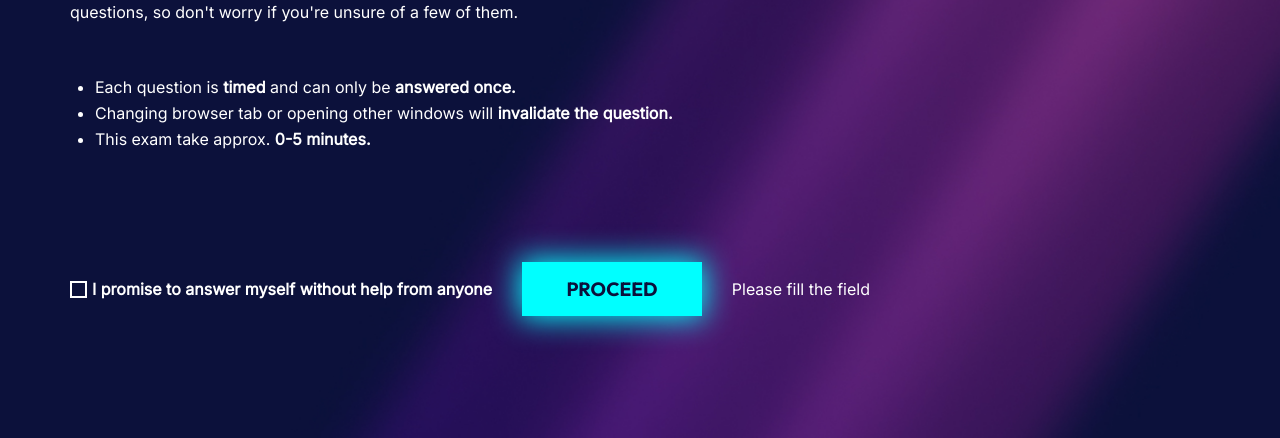
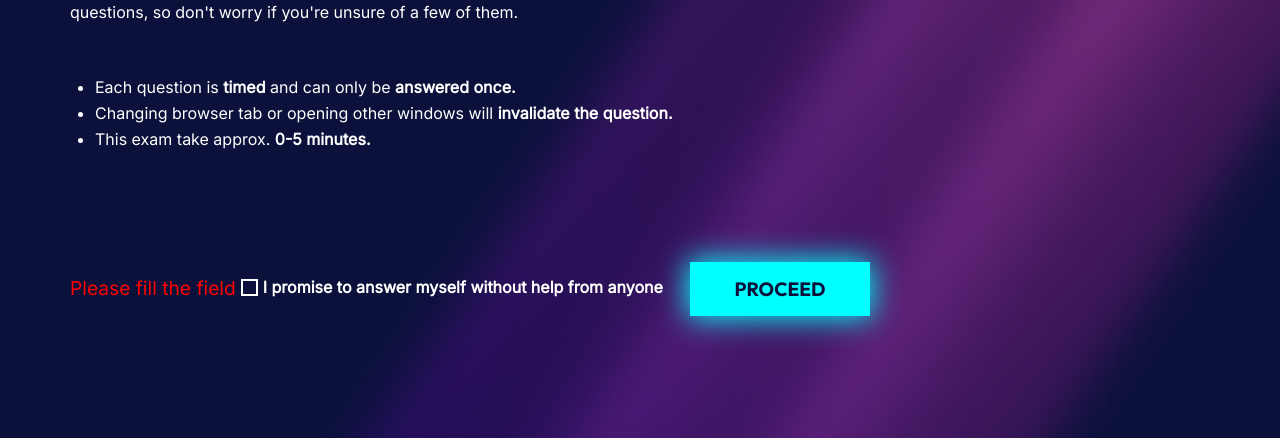
Before and after one commit to nbadea00/1st_project-quiz_app, a plain HTML site: page buildweek/welcomepage/index.html in a window 1280 px wide. Both pictures are taken after a click on the button "PROCEED". Shown: the part 362-800 px from the top of the page. Drawn offline with Linux system fonts and the light colour scheme.

Commit message:
welcome-if-corect

```diff
--- a/buildweek/css/style.css
+++ b/buildweek/css/style.css
@@ -40,6 +40,13 @@ body {
     line-height: 4rem;
     font-size: 60px;
     font-family: 'Outfit', sans-serif;
+}
+
+.alert{
+    font-size: 1.2rem;
+    color: red;
+    text-decoration: solid;
+    margin-right: 5px;
 }
 
 /*----------------------------------------------------------------*/
@@ -318,7 +325,7 @@ header{
 
 /*cerchio risultato*/
 .single-chart {
-    width: 280px;
+    width: 300px;
     justify-content: space-around;
 }
 
@@ -332,13 +339,13 @@ header{
 .circle-bg {
     fill: none;
     stroke: #00FFFF;
-    stroke-width: 4;
+    stroke-width: 0.4em;
     border: none;
 }
 
 .circle {
     fill: none;
-    stroke-width: 4;
+    stroke-width: 0.4em;
     stroke-dasharray: 85, 100;
     animation: progress 1s ease-out forwards;
 }
@@ -359,6 +366,7 @@ header{
     font-size: 0.5em;
     text-anchor: middle;
 }
+
 /*contenitore del bottone*/
 #buttonRates{
     text-align: center;
--- a/buildweek/welcomepage/index.html
+++ b/buildweek/welcomepage/index.html
@@ -12,19 +12,19 @@
    <title>Welcome|Epicode</title>
 
    <style>
-
       input {
          margin: 0;
          padding: 2px 0 0px 24px;
          cursor: pointer;
          background: url('start.png') left center no-repeat;
       }
-      #check{
+
+      #check {
          width: 15px;
          background-color: white;
       }
 
-      #container-check{
+      #container-check {
          border: 2px solid white;
          width: 13px;
          height: 13px;
@@ -34,7 +34,8 @@
 </head>
 
 <body>
-   <div id="bg"><!--div che serve da sfondo-->
+   <div id="bg">
+      <!--div che serve da sfondo-->
 
       <!--header-->
 
@@ -53,20 +54,23 @@
       <main>
 
          <!--Titolo-->
-         <h1 class="font-title titolo-welcome">Welcome to <span class ="bold">your exam</span></h1>
+         <h1 class="font-title titolo-welcome">Welcome to <span class="bold">your exam</span></h1>
 
          <!--Sottotitolo-->
          <h2 class="subtitles purple">Instructions</h2>
 
          <!--Descrizione-->
-         <p class="description"> We don't expect most engineers to know the answer to all of these questions, so don't worry if you're
+         <p class="description"> We don't expect most engineers to know the answer to all of these questions, so don't
+            worry if you're
             unsure of a few of them.</p>
 
          <!--Lista-->
          <ul class="list">
-            <li class ="list-elements">Each question is <span class ="bold">timed</span> and can only be <span class ="bold">answered once.</span></li>
-            <li class ="list-elements">Changing browser tab or opening other windows will <span class ="bold">invalidate the question.</span></li>
-            <li class ="list-elements">This exam take approx. <span class ="bold">0-5 minutes.</span></li>
+            <li class="list-elements">Each question is <span class="bold">timed</span> and can only be <span
+                  class="bold">answered once.</span></li>
+            <li class="list-elements">Changing browser tab or opening other windows will <span class="bold">invalidate
+                  the question.</span></li>
+            <li class="list-elements">This exam take approx. <span class="bold">0-5 minutes.</span></li>
          </ul>
 
          <div id="container-input">
@@ -76,38 +80,42 @@
                <!--div per la checkbox-->
                <div id="container-check"></div>
 
-               <span class ="bold">I promise to answer myself without help from anyone</span>
+               <span class="bold">I promise to answer myself without help from anyone</span>
 
             </div>
 
 
             <!--linck che fa da pulsante-->
-               <button class="button">PROCEED</button><!--per controllare se il div checkbox è stato confermato possiamo fare che href è vuoto fino a quando non di presme sul div checkbox-->
+               <button class="button">PROCEED</button>
+               <!--per controllare se il div checkbox è stato confermato possiamo fare che href è vuoto fino a quando non di presme sul div checkbox-->
+
          </div>
       </main>
 
       <script>
 
-         document.querySelector('#container-check').addEventListener('click', function(){
-            if(this.innerHTML == ''){
+         document.querySelector('#container-check').addEventListener('click', function () {
+            if (this.innerHTML == '') {
                this.innerHTML = '<i class="fas fa-check"></i>';
-            }else{
+            } else {
                this.innerHTML = '';
             }
-         })
+            })
+            document.querySelector('.button').addEventListener('click', function () {
+               let containerCheck = document.querySelector('#container-check');
+               let div = document.querySelector('#container-input');
 
-         document.querySelector('.button').addEventListener('click',function(){
-            let containerCheck = document.querySelector('#container-check');
-            let div = document.querySelector('#container-input');
-            if(containerCheck.textContent){
-               window.location.href="../Questions/index.html";
-            }else{
-               let pulsante = document.querySelector('#button');
-               let span = document.createElement('span');
-               span.textContent = 'Please fill the field';
-               div.append(span)
-            }
+               console.log(containerCheck.innerHTML)
 
+               if (containerCheck.innerHTML) {
+                  window.location.href = "../Questions/index.html";
+               } else {
+                  let divButton = document.querySelector('#container-checkbox');
+                  let span = document.createElement('p');
+                  span.textContent = 'Please fill the field';
+                  span.classList.add('alert')
+                  divButton.prepend(span)
+               }
          });
 
 
```
Also changed, not shown: buildweek/result/results.html (+2 -2 lines).
